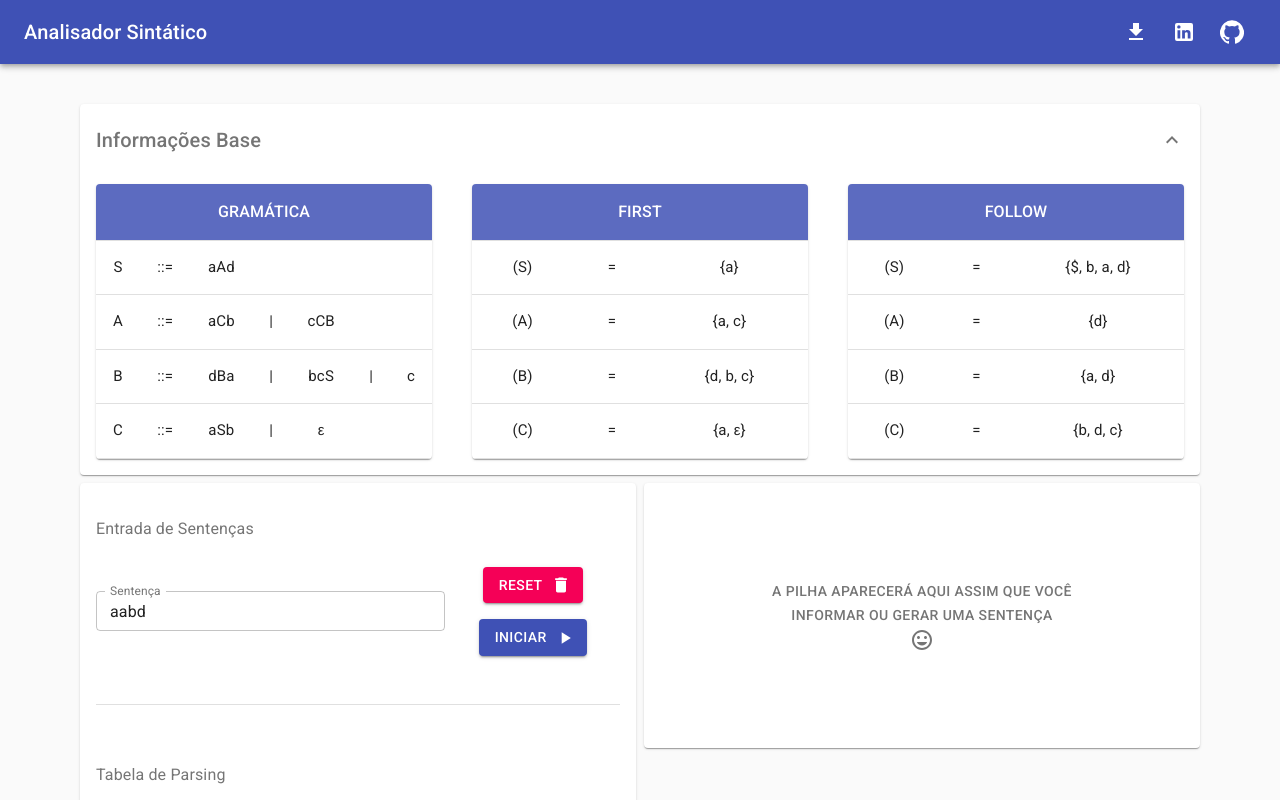
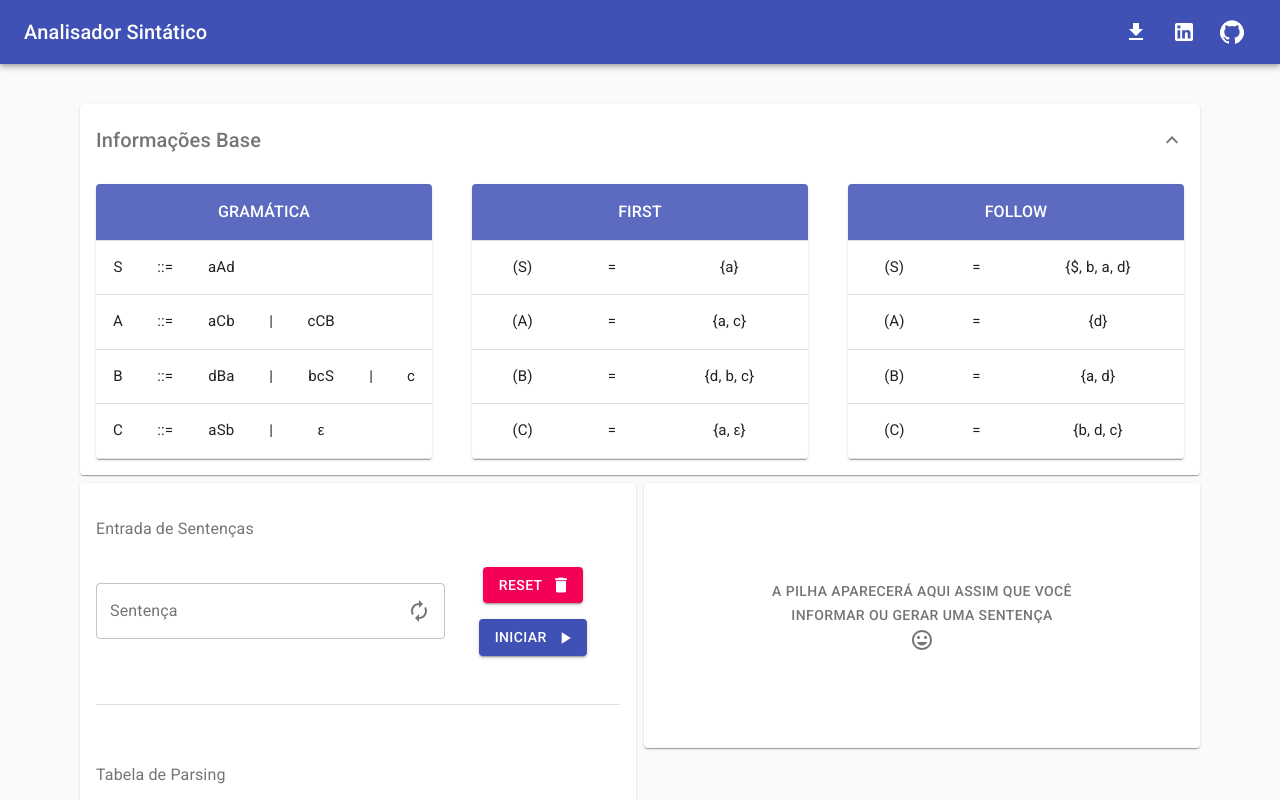
Before and after one commit to joaodos3v/URI.CS16.Parser, a React (Create React App) app: page / in a window 1280 px wide. Shown: the top 800 px of the page. Built offline with nearby package versions, Linux system fonts and the light colour scheme.

Commit message:
Create generate sentence function

```diff
--- a/src/components/FiniteAutomaton.js
+++ b/src/components/FiniteAutomaton.js
@@ -10,7 +10,7 @@ import TableRow from '@material-ui/core/TableRow';
 import TableCell from '@material-ui/core/TableCell';
 import Typography from '@material-ui/core/Typography';
 import InsertEmoticonIcon from '@material-ui/icons/InsertEmoticon';
-import { parsingTable, finiteAutomaton } from '../utils/constants';
+import { parsingTable, finiteAutomaton, DOLLAR } from '../utils/constants';
 
 const StyledTableCell = withStyles((theme) => ({
   head: {
@@ -107,12 +107,12 @@ const FiniteAutomaton = () => {
       let cont = 0;
       while (localSentence.length > 0) {
         iterations += 1;
-        const stackTop = getStackTop(stack); // S
-        const leftmostDigit = getLeftmostDigit(localSentence); // a
+        const stackTop = getStackTop(stack);
+        const leftmostDigit = getLeftmostDigit(localSentence);
         let action = null;
 
         if (stackTop === leftmostDigit) {
-          if (stackTop === '$') {
+          if (stackTop === DOLLAR) {
             newBody = addLine(
               stack,
               localSentence,
@@ -139,7 +139,7 @@ const FiniteAutomaton = () => {
         }
 
         cont += 1;
-        if (cont >= 20) break;
+        if (cont >= 30) break;
       }
     }
   }, [showFiniteAutomaton, sentence]);
--- a/src/components/SentencesInput.js
+++ b/src/components/SentencesInput.js
@@ -2,11 +2,17 @@ import React, { useState } from 'react';
 import { useDispatch } from 'react-redux';
 import { makeStyles } from '@material-ui/core/styles';
 import Grid from '@material-ui/core/Grid';
-import TextField from '@material-ui/core/TextField';
+import InputLabel from '@material-ui/core/InputLabel';
+import FormControl from '@material-ui/core/FormControl';
+import OutlinedInput from '@material-ui/core/OutlinedInput';
+import InputAdornment from '@material-ui/core/InputAdornment';
+import IconButton from '@material-ui/core/IconButton';
 import Button from '@material-ui/core/Button';
 import PlayArrowIcon from '@material-ui/icons/PlayArrow';
 import DeleteIcon from '@material-ui/icons/Delete';
+import AutorenewIcon from '@material-ui/icons/Autorenew';
 import * as Actions from '../store/actions';
+import { generateSentence } from '../utils/functions';
 
 const useStyles = makeStyles((theme) => ({
   wrapper: {
@@ -21,10 +27,21 @@ const useStyles = makeStyles((theme) => ({
 function SentencesInput() {
   const classes = useStyles();
   const dispatch = useDispatch();
-  const [localSentence, setLocalSentence] = useState('aabd');
+  const [localSentence, setLocalSentence] = useState('');
 
-  const startDemo = (sentence) => {
-    return dispatch(Actions.startDemo(sentence));
+  const newSentence = () => {
+    let generatedSentece = generateSentence();
+
+    while (generatedSentece === localSentence || generatedSentece.length >= 15) {
+      generatedSentece = generateSentence();
+    }
+
+    setLocalSentence(generatedSentece);
+  };
+
+  const startDemo = () => {
+    // TODO: implement validation for blank sentence
+    return dispatch(Actions.startDemo(localSentence));
   };
 
   const resetDemo = () => {
@@ -35,15 +52,23 @@ function SentencesInput() {
   return (
     <Grid container className={classes.wrapper}>
       <Grid item xs={8}>
-        <TextField
-          id="outlined-basic"
-          label="Sentença"
-          size="small"
-          variant="outlined"
-          fullWidth
-          value={localSentence}
-          onChange={(e) => setLocalSentence(e.target.value)}
-        />
+        <FormControl variant="outlined" fullWidth>
+          <InputLabel htmlFor="generate-new-sentence">Sentença</InputLabel>
+          <OutlinedInput
+            id="generate-new-sentence"
+            type="text"
+            value={localSentence}
+            onChange={(e) => setLocalSentence(e.target.value)}
+            labelWidth={70}
+            endAdornment={
+              <InputAdornment position="end">
+                <IconButton aria-label="generate new sentence" onClick={newSentence} edge="end">
+                  <AutorenewIcon />
+                </IconButton>
+              </InputAdornment>
+            }
+          />
+        </FormControl>
       </Grid>
       <Grid item xs={4}>
         <Button
@@ -61,7 +86,7 @@ function SentencesInput() {
           color="primary"
           endIcon={<PlayArrowIcon />}
           className={classes.button}
-          onClick={() => startDemo(localSentence)}
+          onClick={startDemo}
         >
           Iniciar
         </Button>
--- a/src/utils/constants.js
+++ b/src/utils/constants.js
@@ -1,8 +1,28 @@
+/**
+ * =================================================================
+ * Singles
+ * =================================================================
+ */
+export const DOLLAR = '$';
+
+export const EPSILON = 'ε';
+
+export const INITIAL_SYMBOL = 'S';
+
+export const EQUAL_SYMBOL = '::=';
+
+export const PRODUCTION_RULE_SEPARATOR = '|';
+
+/**
+ * =================================================================
+ * Base
+ * =================================================================
+ */
 export const grammar = [
-  ['S', '::=', 'aAd', '', '', '', ''],
-  ['A', '::=', 'aCb', '|', 'cCB', '', ''],
-  ['B', '::=', 'dBa', '|', 'bcS', '|', 'c'],
-  ['C', '::=', 'aSb', '|', 'ε', '', ''],
+  ['S', EQUAL_SYMBOL, 'aAd', '', '', '', ''],
+  ['A', EQUAL_SYMBOL, 'aCb', '|', 'cCB', '', ''],
+  ['B', EQUAL_SYMBOL, 'dBa', '|', 'bcS', '|', 'c'],
+  ['C', EQUAL_SYMBOL, 'aSb', '|', 'ε', '', ''],
 ];
 
 export const first = [
@@ -42,15 +62,12 @@ export const finiteAutomaton = {
     { key: 2, value: 'ENTRADA' },
     { key: 3, value: 'AÇÃO' },
   ],
-  // body: [
-  //   { key: 1, values: ['', 'abcdef', '-'] },
-  //   { key: 2, values: ['', 'abcdef', '-'] },
-  //   { key: 3, values: ['', 'abcdef', 'OK em 15 iterações'] },
-  // ],
 };
 
 /**
+ * =================================================================
  * Extras
+ * =================================================================
  */
 export const myGithub = 'https://github.com/joao-vieira';
 
--- /dev/null
+++ b/src/utils/functions.js
@@ -0,0 +1,57 @@
+import {
+  grammar,
+  PRODUCTION_RULE_SEPARATOR,
+  EQUAL_SYMBOL,
+  INITIAL_SYMBOL,
+  EPSILON,
+} from './constants';
+
+const getRandomFromArray = (array) => {
+  return array[Math.floor(Math.random() * array.length)];
+};
+
+const clearGrammar = (localGrammar) => {
+  const cleanGrammar = localGrammar.map((productionRule) => {
+    const [key] = productionRule;
+    const useless = ['', key, PRODUCTION_RULE_SEPARATOR, EQUAL_SYMBOL];
+
+    return {
+      key,
+      values: productionRule.filter((production) => !useless.includes(production)),
+    };
+  });
+
+  return cleanGrammar;
+};
+
+export const generateSentence = () => {
+  const cleanGrammar = clearGrammar(grammar);
+
+  let sentence = '';
+  const toVisit = [];
+  let currentLine = INITIAL_SYMBOL;
+  let notFinishGeneration = true;
+  while (notFinishGeneration) {
+    const currentProductionRules = cleanGrammar.find((line) => line.key === currentLine);
+
+    const currentRule = getRandomFromArray(currentProductionRules.values);
+    if (!sentence) {
+      sentence = currentRule;
+    }
+
+    const nonTerminals = currentRule.split('').filter((char) => char === char.toUpperCase());
+    toVisit.push(...nonTerminals);
+
+    const toReplace = currentRule === EPSILON ? '' : currentRule;
+    sentence = sentence.replace(currentLine, toReplace);
+
+    if (toVisit.length > 0) {
+      const nextLine = toVisit.shift();
+      currentLine = nextLine;
+    } else {
+      notFinishGeneration = false;
+    }
+  }
+
+  return sentence;
+};
```
